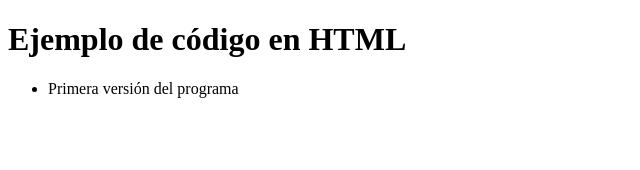
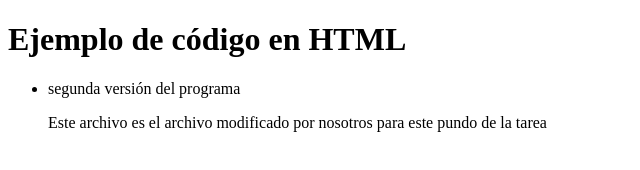
Before and after one commit to carlosghdaw/tarea_6_daw, a plain HTML site: page index.html in a window 1280 px wide. Shown: the whole page, without its empty margins (0-640 px from the left). Drawn offline with Linux system fonts and the light colour scheme.

Commit message:
segunda modificacion

```diff
--- a/index.html
+++ b/index.html
@@ -9,7 +9,8 @@
 <body>
     <h1>Ejemplo de código en HTML</h1>
     <ul>
-        <li>Primera versión del programa</li>
+        <li>segunda  versión del programa</li>
+	<p>Este archivo es el archivo modificado por nosotros para este pundo de 	   la tarea</p>
     </ul>
 </body>
 </html>
```
